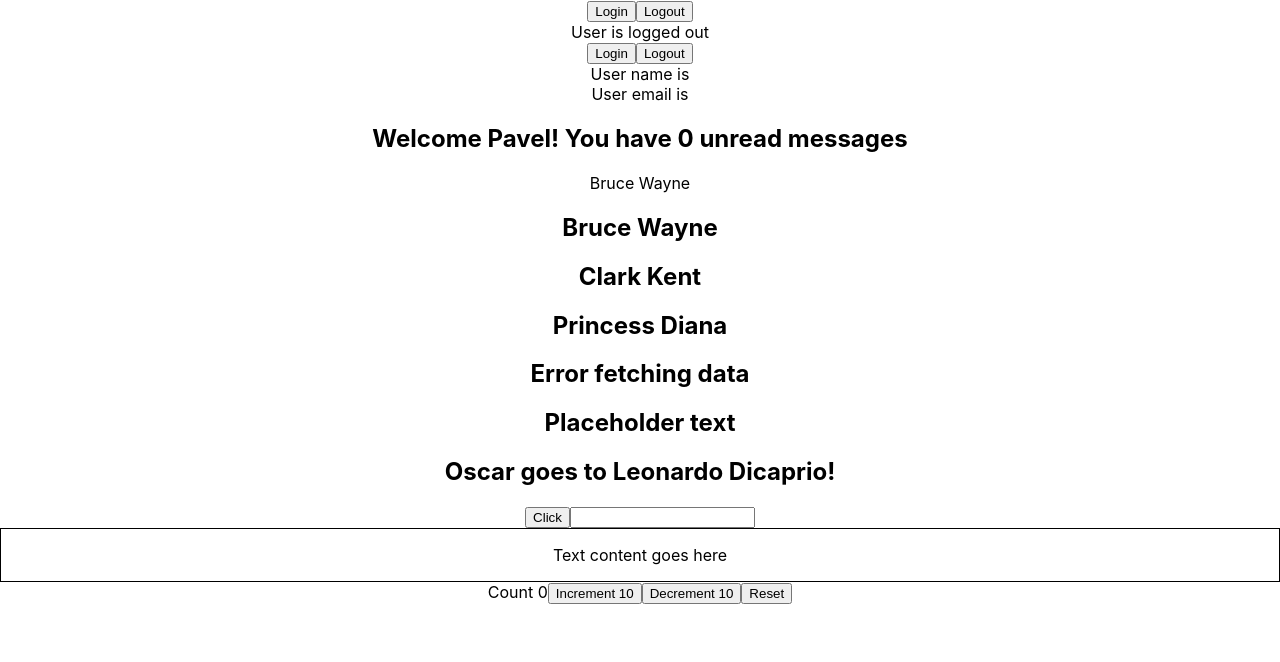
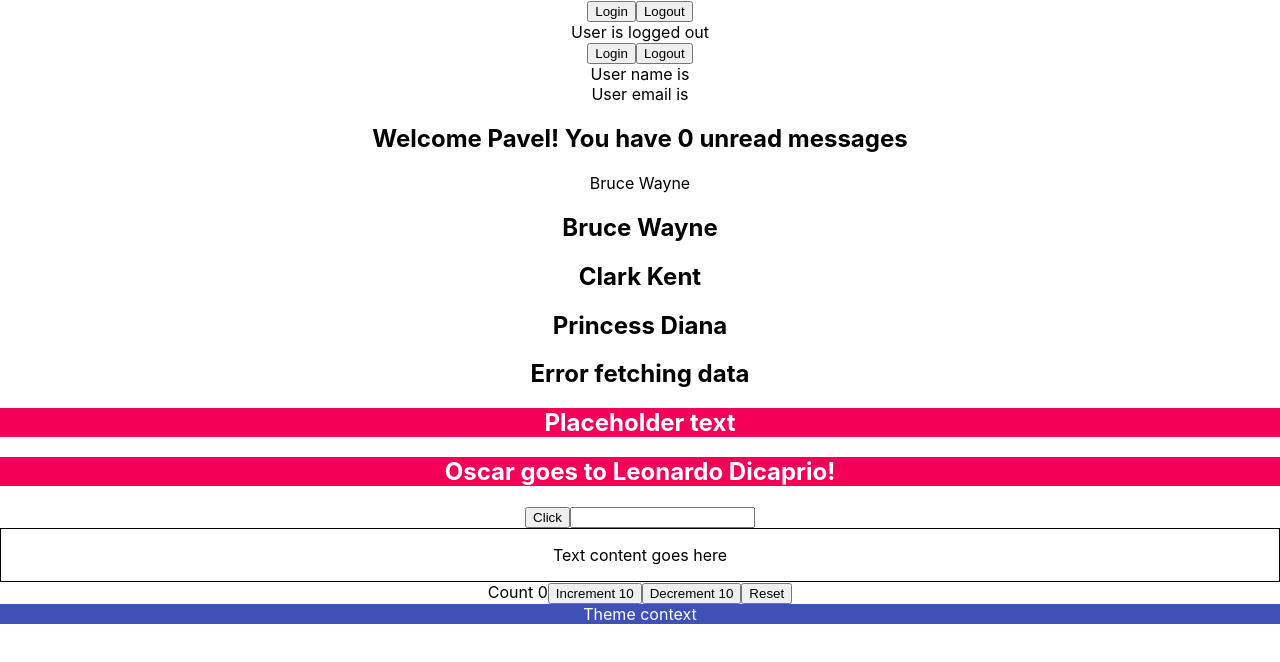
Before and after one commit to CaWeb007/react_typescript, a React (Create React App) app: page / in a window 1280 px wide. Shown: the top 662 px of the page. Built offline with nearby package versions, Linux system fonts and the light colour scheme.

Commit message:
use context 1

```diff
--- a/src/App.tsx
+++ b/src/App.tsx
@@ -11,6 +11,8 @@
 import {LoggedIn} from "./components/state/LoggedIn";
 import {User} from "./components/state/User";
 import {Counter} from "./components/state/Counter";
+import {Box} from "./components/context/Box";
+import {ThemeContextProvider} from "./components/context/ThemeContext";
 
 function App() {
     const personName = {
@@ -33,6 +35,7 @@
     ]
     return (
     <div className="App">
+        <ThemeContextProvider>
             <LoggedIn/>
             <User />
             <Greet name={'Pavel'} isLoggedIn={true}/>
@@ -49,6 +52,8 @@
             <Input value={''} handleChange={(event) => {console.log(event)}}/>
             <Container styles={{ border: '1px solid black', padding: '1rem'}}/>
             <Counter/>
+            <Box/>
+        </ThemeContextProvider>
     </div>
     );
 }
--- a/src/components/Heading.tsx
+++ b/src/components/Heading.tsx
@@ -1,7 +1,11 @@
+import {useContext} from "react";
+import {ThemeContext} from "./context/ThemeContext";
+
 type HeadingProps = {
     children: string
 }
 
 export const Heading = (props: HeadingProps) => {
-    return <h2>{props.children}</h2>
+    const theme = useContext(ThemeContext)
+    return <h2 style={{backgroundColor: theme.secondary.main, color: theme.secondary.text}}>{props.children}</h2>
 }
--- /dev/null
+++ b/src/components/context/Box.tsx
@@ -0,0 +1,7 @@
+import { useContext } from "react";
+import { ThemeContext } from "./ThemeContext"
+
+export const Box = () => {
+    const theme = useContext(ThemeContext)// надо понимать что типы данных для theme typescript установит автоматически
+    return <div style={{backgroundColor: theme.primary.main, color: theme.primary.text}}>Theme context</div>
+}
--- /dev/null
+++ b/src/components/context/ThemeContext.tsx
@@ -0,0 +1,12 @@
+import React, {createContext} from "react";
+import {theme} from "./theme";
+
+type ThemeContextProviderProps = {
+    children: React.ReactNode
+}
+
+export const ThemeContext = createContext(theme)
+
+export const ThemeContextProvider = ({children}: ThemeContextProviderProps) => {
+    return <ThemeContext.Provider value={theme}>{children}</ThemeContext.Provider>
+}
--- /dev/null
+++ b/src/components/context/theme.ts
@@ -0,0 +1,10 @@
+export const theme = {
+    primary: {
+        main: '#3f51b5',
+        text: '#fff'
+    },
+    secondary: {
+        main: '#f50057',
+        text: '#fff'
+    }
+}
```
Lines whose indentation alone changed are shown as unchanged.
